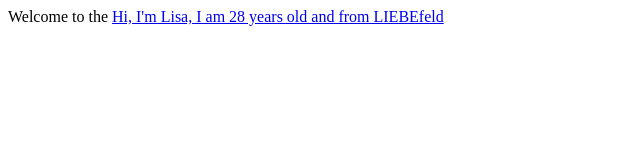
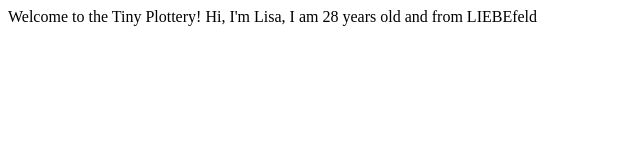
Before and after one commit to sophiaohlendorf/TinyPlottery, a plain HTML site: page index.html in a window 1280 px wide. Shown: the whole page, without its empty margins (0-640 px from the left). Drawn offline with Linux system fonts and the light colour scheme.

Commit message:
Update index.html

```diff
--- a/index.html
+++ b/index.html
@@ -4,8 +4,7 @@
         <title>TinyPlottery Shop</title>
        </head>
        <body>
-           Welcome to the
-           <a href="www.bertelsmann-university.de  Tiny Plottery! </a>"
+           Welcome to the Tiny Plottery!
        </body>
 
        <Title>This is me</Title>
```
